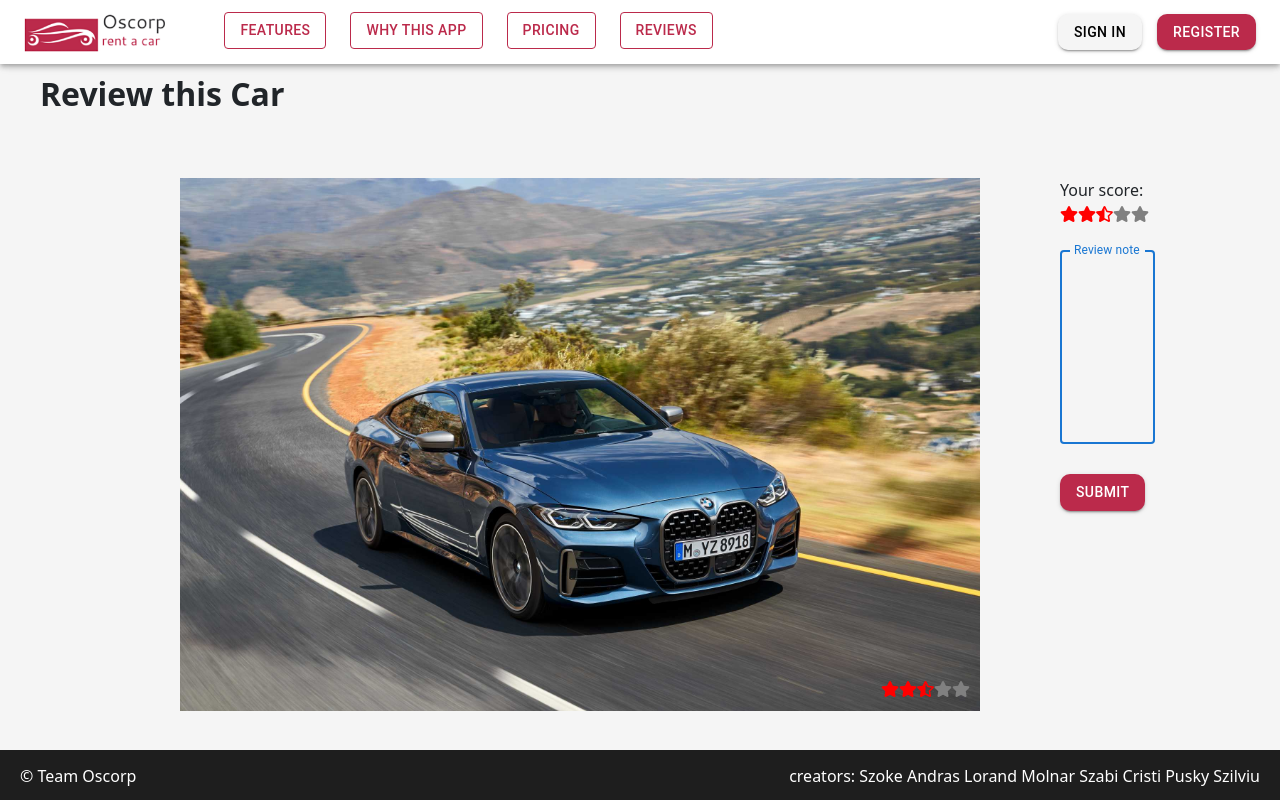
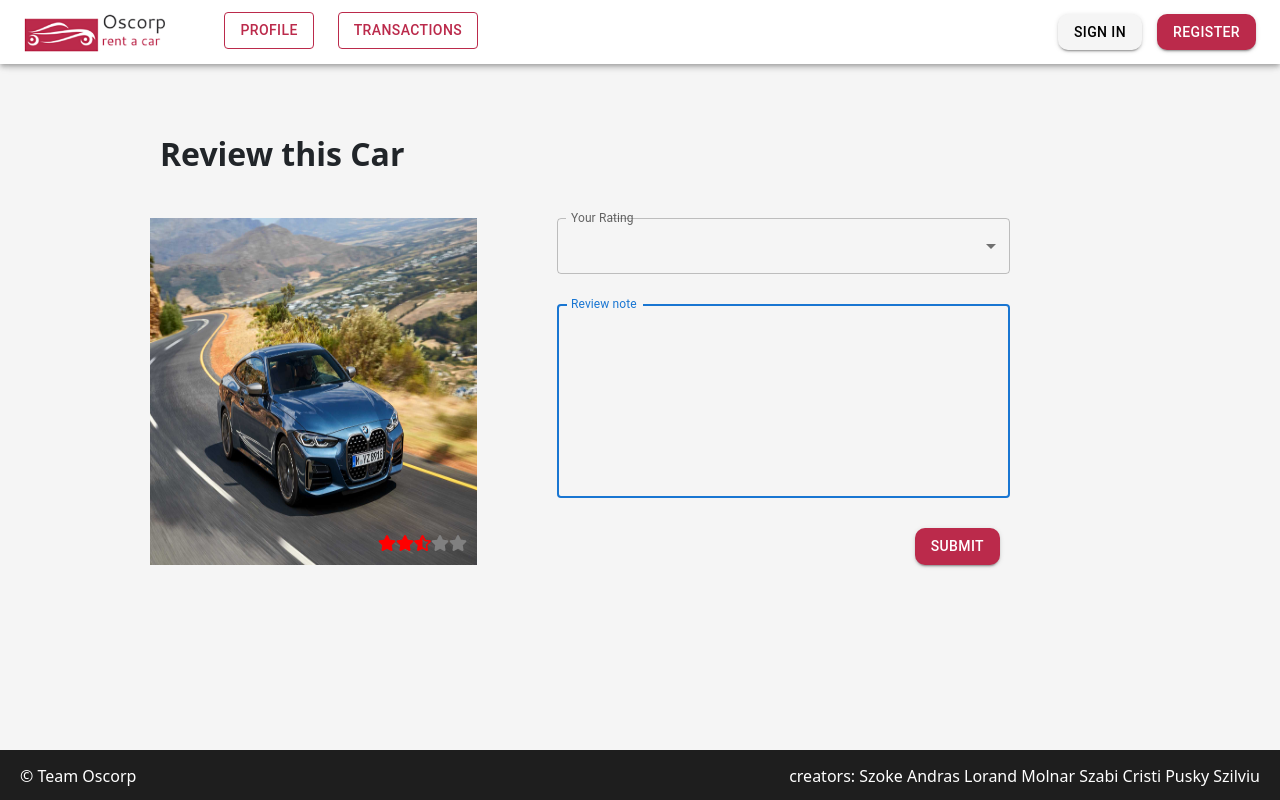
Before and after one commit to ISilviu/Hackathon-Oscorp, a React (Create React App) app: page /reviews in a window 1280 px wide. Built offline with nearby package versions, Linux system fonts and the light colour scheme; what apollo-link-rest would draw is missing.

Commit message:
layout fixes and improvements

```diff
--- a/src/app/components/footer/Footer.css
+++ b/src/app/components/footer/Footer.css
@@ -4,13 +4,13 @@
   background-color: rgba(30, 30, 30);
   color: white;
 
-  position: absolute;
-  bottom: 0;
-
   display: grid;
   grid-template-columns: auto auto;
   padding: 0 20px;
   padding-top: 14px;
+
+  position: absolute;
+  bottom: 0;
 }
 
 .creators {
--- a/src/app/components/header/Header.css
+++ b/src/app/components/header/Header.css
@@ -9,3 +9,7 @@
   height: 40px;
   width: auto;
 }
+
+.Toolbar {
+  padding-top: 20px;
+}
--- a/src/app/components/header/Header.js
+++ b/src/app/components/header/Header.js
@@ -14,11 +14,27 @@ import { LOGIN_URL, REGISTER_URL } from "./Header.constants";
 import './Header.css';
 
 const Header = () => {
+    let isLoggedIn = true;
+
     return (
         <AppBar position="fixed" color='grey'>
         <Toolbar>
+        {isLoggedIn ?
             <Stack direction="row" flex={1} spacing={3}>
+              <Link to="/" underline="none" style={{ textDecoration: 'none', color: 'inherit'}}>
+                <img src="images/logo.png"
+                    className="logo"></img>
+              </Link>
 
+              <Link to="/account" underline="none" style={{ textDecoration: 'none', color: 'inherit'}}>
+                  <Button variant="outlined" className="primary-olbtn">Profile</Button>
+              </Link>
+              <Link to="/transactions" underline="none" style={{ textDecoration: 'none', color: 'inherit'}}>
+                  <Button variant="outlined" className="primary-olbtn">Transactions</Button>
+              </Link>
+            </Stack>
+             :
+            <Stack direction="row" flex={1} spacing={3}>
               <Link to="/" underline="none" style={{ textDecoration: 'none', color: 'inherit'}}>
                 <img src="images/logo.png"
                     className="logo"></img>
@@ -39,8 +55,9 @@ const Header = () => {
               <Link to="/reviews" underline="none" style={{ textDecoration: 'none', color: 'inherit'}}>
                   <Button variant="outlined" className="primary-olbtn">Reviews</Button>
               </Link>
+            </Stack>
+          }
 
-          </Stack>
           <div className="UserButtons">
             <MuiLink
             underline="none"
--- a/src/app/pages/account-page/AccountPage.css
+++ b/src/app/pages/account-page/AccountPage.css
@@ -3,7 +3,7 @@
 
 .Content {
   padding: 0 150px;
-  padding-top: 40px;
+  padding-top: 100px;
   display: grid;
   grid-template-columns: 0.5fr 1fr;
 }
--- a/src/app/pages/account-page/AccountPage.js
+++ b/src/app/pages/account-page/AccountPage.js
@@ -31,19 +31,6 @@ const TabButton = styled(Button)(({ theme }) => ({
 const AccountPage = () => {
     return (
         <div className="AccPage">
-            <Box pt={5} pl={5} className="Tabs">
-                <Button className="Tab" variant="contained">
-                    <Link to="/account" style={{ textDecoration: 'none', color: "inherit" }}>
-                        Profile
-                    </Link>
-                </Button>
-                <Button className="Tab" variant="contained">My Rides</Button>
-                <Button className="Tab" variant="contained">
-                    <Link to="/transactions" style={{ textDecoration: 'none', color: "inherit" }}>
-                        Transactions
-                    </Link>
-                </Button>
-            </Box>
             <div className="Content">
 
                 <div className="userSettings">
--- a/src/app/pages/reviews-page/ReviewsPage.css
+++ b/src/app/pages/reviews-page/ReviewsPage.css
@@ -1,13 +1,19 @@
 .ImageContainer {
   position: relative;
-  width: 100vh;
+  width: 100%;
+  height: auto;
 }
 
 .Head {
-  margin-bottom: 20px;
+  margin-left: 150px;
   padding-left: 10px;
   font-size: 2rem;
   font-weight: bold;
+}
+
+.Aligner {
+  padding-top: 130px;
+  width: auto;
 }
 
 .RevPageCont {
@@ -18,6 +24,7 @@
 }
 
 .Content {
+  padding-top: 40px !important;
   display: grid;
   grid-template-columns: 40% 60%;
 }
@@ -28,6 +35,7 @@
 }
 
 .RevNote {
+  margin-top: 30px !important;
   width: 100%;
 }
 
@@ -37,11 +45,6 @@
   float: right;
 }
 
-.Aligner {
-  padding: 30px;
-  padding-top: 70px;
-}
-
 .Background {
   position: absolute;
   width: 100%;
--- a/src/app/pages/reviews-page/ReviewsPage.js
+++ b/src/app/pages/reviews-page/ReviewsPage.js
@@ -6,21 +6,27 @@ import { faArrowCircleLeft, faChevronLeft } from "@fortawesome/free-solid-svg-ic
 import { FontAwesomeIcon } from '@fortawesome/react-fontawesome';
 import { Button } from "@mui/material";
 
-import Footer from "../../components/footer/Footer";
+import { MenuItem, FormControl, InputLabel, Select } from "@mui/material";
+import { useState } from "react";
+
 import "./ReviewsPage.css";
 
 const ReviewsPage = () => {
+    const [rating, handleChange] = useState(false);
+
     return (
         <div className="RevPageCont">
 
             {/* <img src="images/review-bg.jpg" className="Background"/> */}
 
             <div className="Aligner">
+
                 <div className="Head">Review this Car</div>
 
                 <div className="Content">
 
                     <div className="ImageContainer">
+
                         {/* <Button style={{position: 'absolute', top: '50%', left: '-10px'}}>
                             <FontAwesomeIcon icon={faChevronLeft}/>
                         </Button> */}
@@ -37,10 +43,23 @@ const ReviewsPage = () => {
                     </div>
 
                     <div className="Contribution">
-                        Your score:
-                        <ReviewStars score={2.65} />
+                        <FormControl fullWidth>
+                            <InputLabel id="demo-simple-select-label">Your Rating</InputLabel>
+                            <Select
+                                labelId="demo-simple-select-label"
+                                id="demo-simple-select"
+                                value={rating}
+                                label="Rating"
+                                onChange={handleChange}
+                            >
+                                <MenuItem value={1}>1</MenuItem>
+                                <MenuItem value={2}>2</MenuItem>
+                                <MenuItem value={3}>3</MenuItem>
+                                <MenuItem value={4}>4</MenuItem>
+                                <MenuItem value={5}>5</MenuItem>
+                            </Select>
+                        </FormControl>
 
-                        <br></br>
                         <TextField
                             className="RevNote"
                             label="Review note" minRows={7} multiline color="primary" focused />
```
Lines whose indentation alone changed are shown as unchanged.
